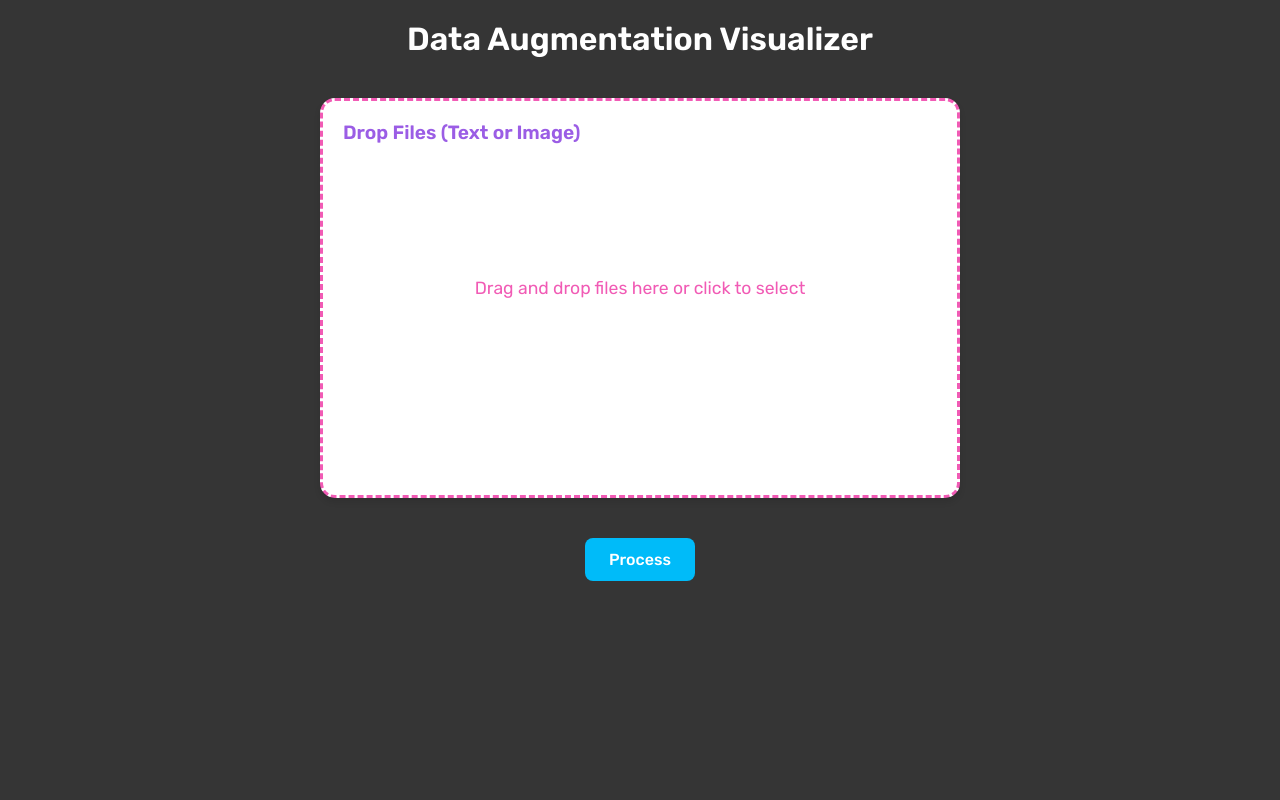
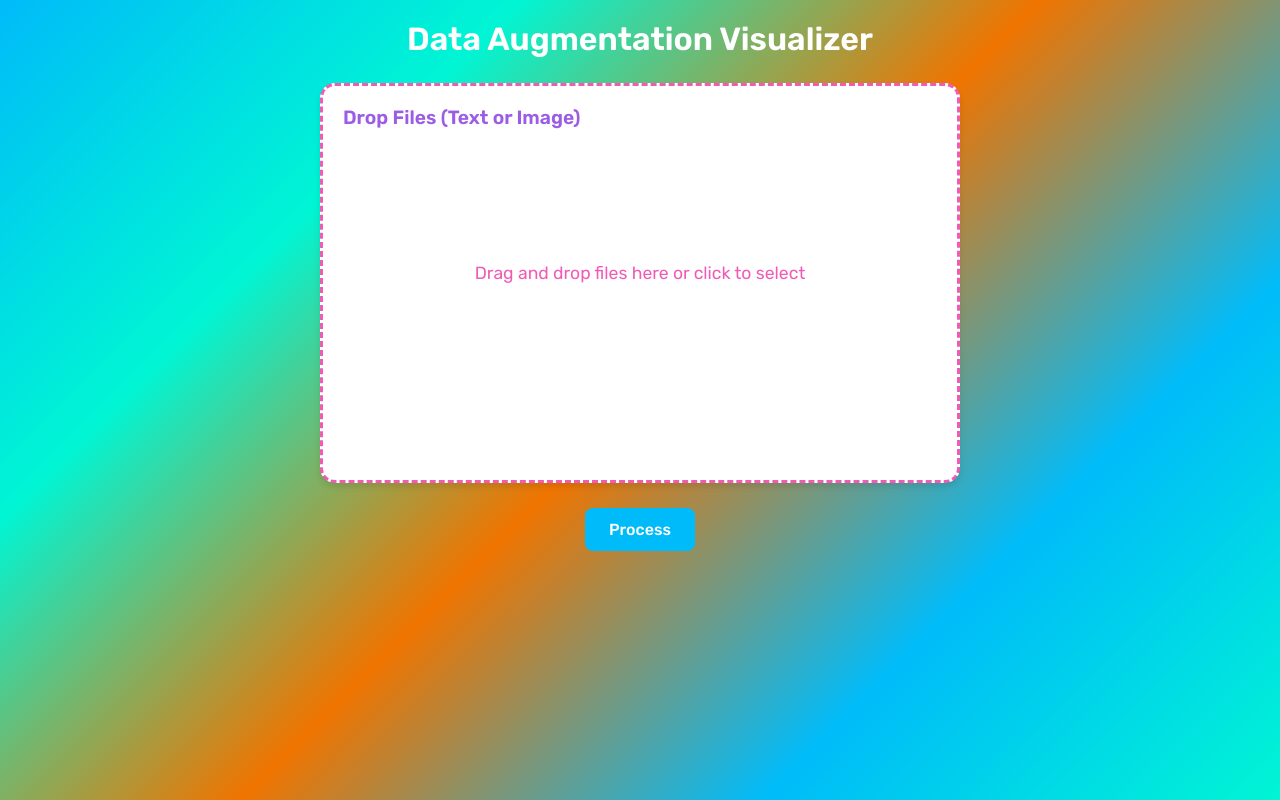
Before and after one commit to anuwrag/101_projects, a Flask app: page / in a window 1280 px wide. Run offline with Flask 3, Linux system fonts and the light colour scheme.

Commit message:
Image functional 2

```diff
--- a/augmentation/templates/index.html
+++ b/augmentation/templates/index.html
@@ -24,7 +24,12 @@
         body {
             margin: 0;
             padding: 20px;
-            background-color: #353535;
+            background: linear-gradient(135deg,
+                var(--color-4) 0%,
+                var(--color-5) 25%,
+                var(--color-3) 50%,
+                var(--color-4) 75%,
+                var(--color-5) 100%);
             min-height: 100vh;
             display: flex;
             flex-direction: column;
@@ -37,7 +42,7 @@
             justify-content: center;
             gap: 20px;
             transition: all 0.5s ease;
-            padding: 20px;
+            padding: 5px;
         }
 
         .canvas {
```
